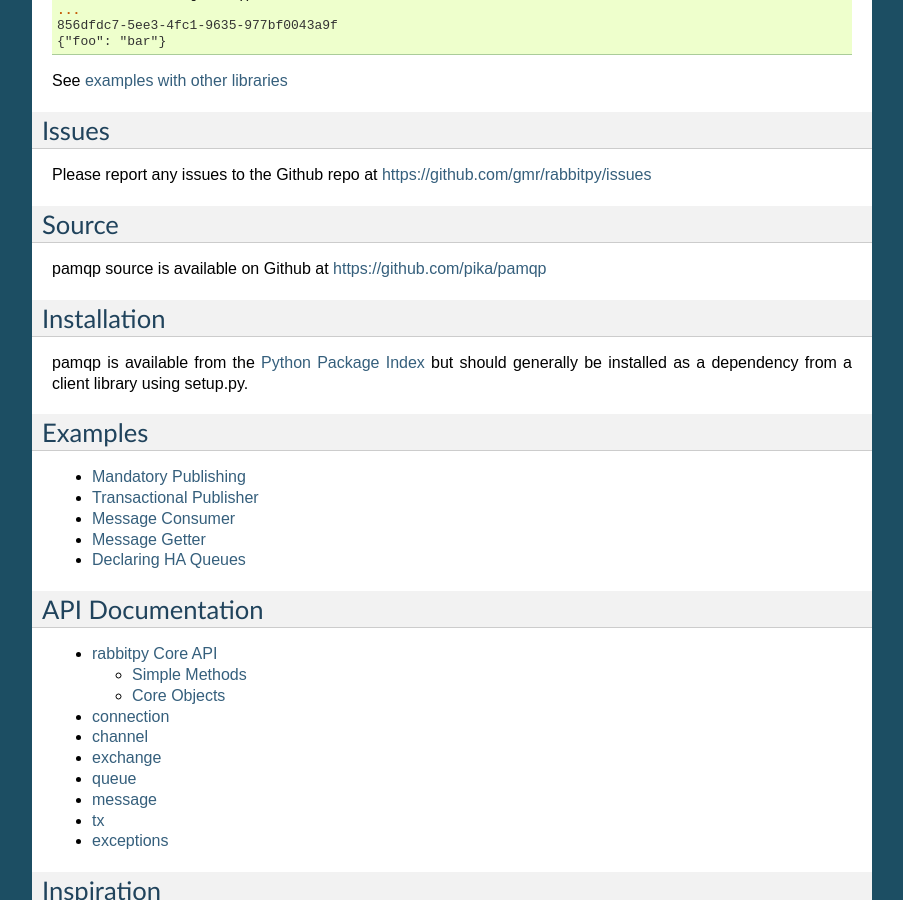
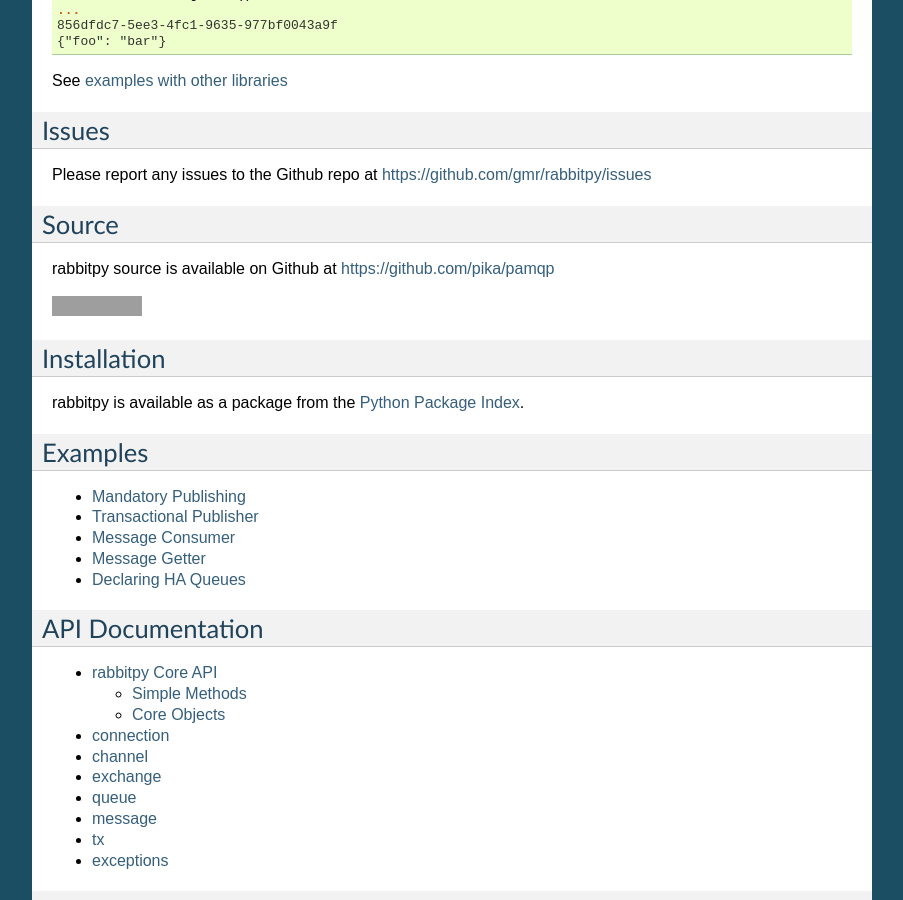
Before and after one commit to gmr/rabbitpy, a Sphinx documentation site: the page built from docs/index.rst, in a window 1280 px wide and 900 px high, scrolled down 3744 px. Shown: the whole window, without its empty margins (198-1101 px from the left). Built offline with Sphinx 7.4.7, drawn with Linux system fonts in a browser that asks for light colours; grey boxes are pictures that could not be loaded.

Commit message:
Add Travis CI status image and update version note.
- Fix main index.rst for docs

```diff
--- a/docs/index.rst
+++ b/docs/index.rst
@@ -219,11 +219,13 @@
 
 Source
 ------
-pamqp source is available on Github at  `https://github.com/pika/pamqp <https://github.com/pika/pamqp>`_
+rabbitpy source is available on Github at  `https://github.com/pika/pamqp <https://github.com/gmr/rabbitpy>`_
+
+.. image:: https://travis-ci.org/gmr/rabbitpy.png?branch=master   :target: https://travis-ci.org/gmr/rabbitpy
 
 Installation
 ------------
-pamqp is available from the `Python Package Index <https://pypi.python.org>`_ but should generally be installed as a dependency from a client library using setup.py.
+rabbitpy is available as a package from the `Python Package Index <https://pypi.python.org>`_.
 
 Examples
 --------
```
Also changed, not shown: README.md (+3 -1 lines).
